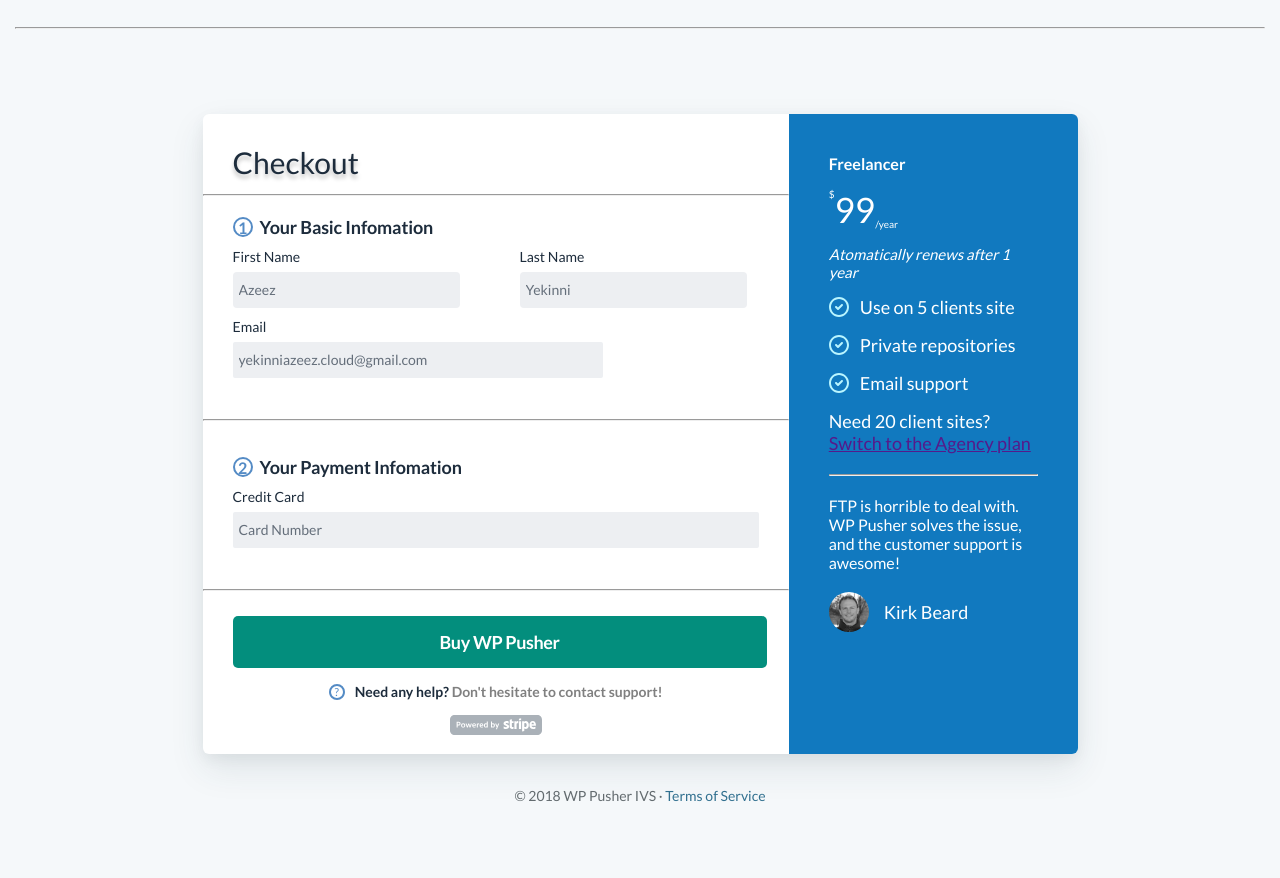
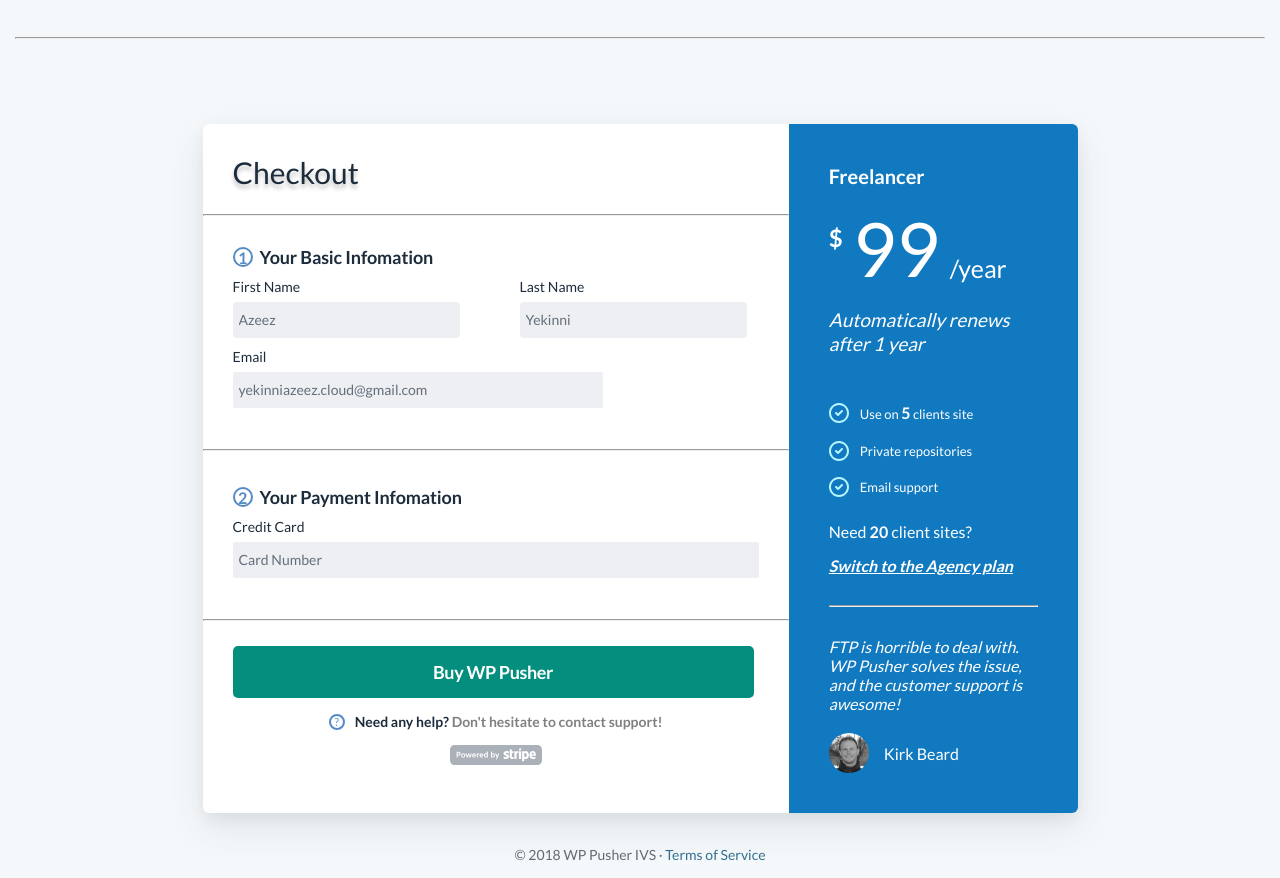
Before and after one commit to YekAz/Assignment, a plain HTML site: page Assignment-3/index.html in a window 1280 px wide. Shown: the part 68-946 px from the top of the page. Before the commit the page ends 887 px from the top, so only its background shows below. Drawn offline with Linux system fonts and the light colour scheme.

Commit message:
Assignment Submission

```diff
--- a/Assignment-3/index.html
+++ b/Assignment-3/index.html
@@ -91,13 +91,13 @@
         <section class="blue-side">
             <h3>Freelancer</h3>
             <div class="price-tag">
-                <sup class="super">$</sup><span class="num">99</span><sub class="year">/year</sub>
+                <sup class="super">$</sup><span class="num">99</span><span class="year">/year</span>
             </div>
-            <p class="auto">Atomatically renews after 1 year</p>
+            <p class="auto">Automatically renews after 1 year</p>
             <div class="points">
                 <div class="point-flex">
                     <img src="./wp-pusher-checkout/check.svg" alt="">
-                    <p class="point"> Use on 5 clients site</p>
+                    <p class="point"> Use on <span class="pt-5">5</span> clients site</p>
                 </div>
 
                 <div class="point-flex">
@@ -111,8 +111,9 @@
                 </div>
             </div>
 
-            <p>Need <span class="bold">20</span> client sites?</p>
-            <p><a href="">Switch to the Agency plan</a></p>
+            <p class="need">Need <span class="bold">20</span> client sites?</p>
+
+            <div class="ref"><a href="">Switch to the Agency plan</a></div>
             <hr>
 
             <blockquote>
--- a/Assignment-3/styles.css
+++ b/Assignment-3/styles.css
@@ -300,10 +300,8 @@
     margin-bottom: 15px;
     border-radius: 5px;
     background: #038E7D;
-
-    width: 534px;
+    width: 521px;
     height: 52px;
-
     color: #FFF;
     text-align: center;
     font-family: Lato, sans-serif;
@@ -318,7 +316,6 @@
     display: flex;
     justify-content: center;
     align-items: center;
-    /* margin-inline-start: 95px; */
     margin-block-end: 15px;
 
     .round {
@@ -376,34 +373,77 @@
     background: #1179BF;
 
     > h3 {
-        font-size: 16px;
-
+        color: #FFF;
+        font-family: Lato;
+        font-size: 20px;
+        font-style: normal;
+        font-weight: 700;
+        line-height: normal;
+        letter-spacing: -0.01px;
     }
 
     > .price-tag {
         margin-block: 15px;
         display: flex;
         /* justify-content: center; */
-        /* align-items: center; */
+        align-items: center;
+        /* border: 1px solid red; */
+        /* height: 172px; */
 
         > .super {
             font-size: 10px;
             align-self: flex-start;
+
+            color: #FFF;
+            font-family: Lato;
+            font-size: 24px;
+            font-style: normal;
+            font-weight: 700;
+            line-height: normal;
+            letter-spacing: -0.015px;
+            margin-top: 20px;
         }
 
         > .num {
-            font-size: 35px;
+            color: #FFF;
+            font-family: Lato;
+            font-size: 75px;
+            /* font-style: normal; */
+            /* font-weight: 200; */
+            line-height: normal;
+            letter-spacing: -0.015px;
+            margin-inline-start: 10px;
+            margin-inline-end: 10px;
+
         }
 
         > .year {
-            font-size: 10px;
+            /* font-size: 10px; */
             align-self: flex-end;
+            margin-bottom: 10px;
+
+            color: #FFF;
+            font-family: Lato;
+            font-size: 25px;
+            font-style: normal;
+            font-weight: 200;
+            line-height: normal;
+            letter-spacing: -0.015px;
         }
     }
 
     > .auto {
-        font-size: 15px;
+
+        width: 229px;
+        color: #FFF;
+        font-family: Lato;
+        font-size: 19px;
         font-style: italic;
+        font-weight: 400;
+        line-height: 24px; /* 150% */
+        letter-spacing: -0.008px;
+        padding-right: 29px;
+        margin-bottom: 45px;
     }
 }
 
@@ -419,14 +459,86 @@
         /* justify-content: center; */
         align-items: center;
         font-size: 13px;
+    }
+
+    > .point {
+        color: #FFF;
+        font-family: Lato;
+        font-size: 25px;
+        font-style: normal;
+        font-weight: 700;
+        line-height: 24px; /* 150% */
+        letter-spacing: -0.008px;
 
 
     }
+
+
 }
 
-.blue-side p {
+.pt-5 {
+    color: #FFF;
+font-family: Lato;
+font-size: 16px;
+font-style: normal;
+font-weight: 700;
+line-height: 24px;
+letter-spacing: -0.008px;
+}
+
+.blue-side .need {
     font-size: large;
+    color: #FFF;
+font-family: Lato;
+font-size: 16px;
+font-style: normal;
+font-weight: 400;
+line-height: normal;
+letter-spacing: -0.008px;
+/* margin-bottom: 20px; */
 }
+
+.bold {
+    color: #FFF;
+font-family: Lato;
+font-size: 16px;
+font-style: normal;
+font-weight: 700;
+line-height: normal;
+letter-spacing: -0.008px;
+}
+
+.blue-side a {
+    color: #FFF;
+font-family: Lato;
+font-size: 16px;
+font-style: italic;
+font-weight: 700;
+line-height: normal;
+letter-spacing: -0.008px;
+
+}
+
+.need {
+    margin-top: 25px;
+    margin-bottom: 15px;
+}
+
+.ref {
+    margin-bottom: 30px;
+}
+
+hr {
+    margin-block: 30px;
+}
+
+blockquote {
+    margin-top: 30px;
+    font-style: italic;
+
+
+}
+
 
 .photo {
     display: flex;
@@ -441,10 +553,6 @@
     width: 40px;
     border-radius: 50%;
 }
-
-
-
-
 
 
 /* footer styling */
```
